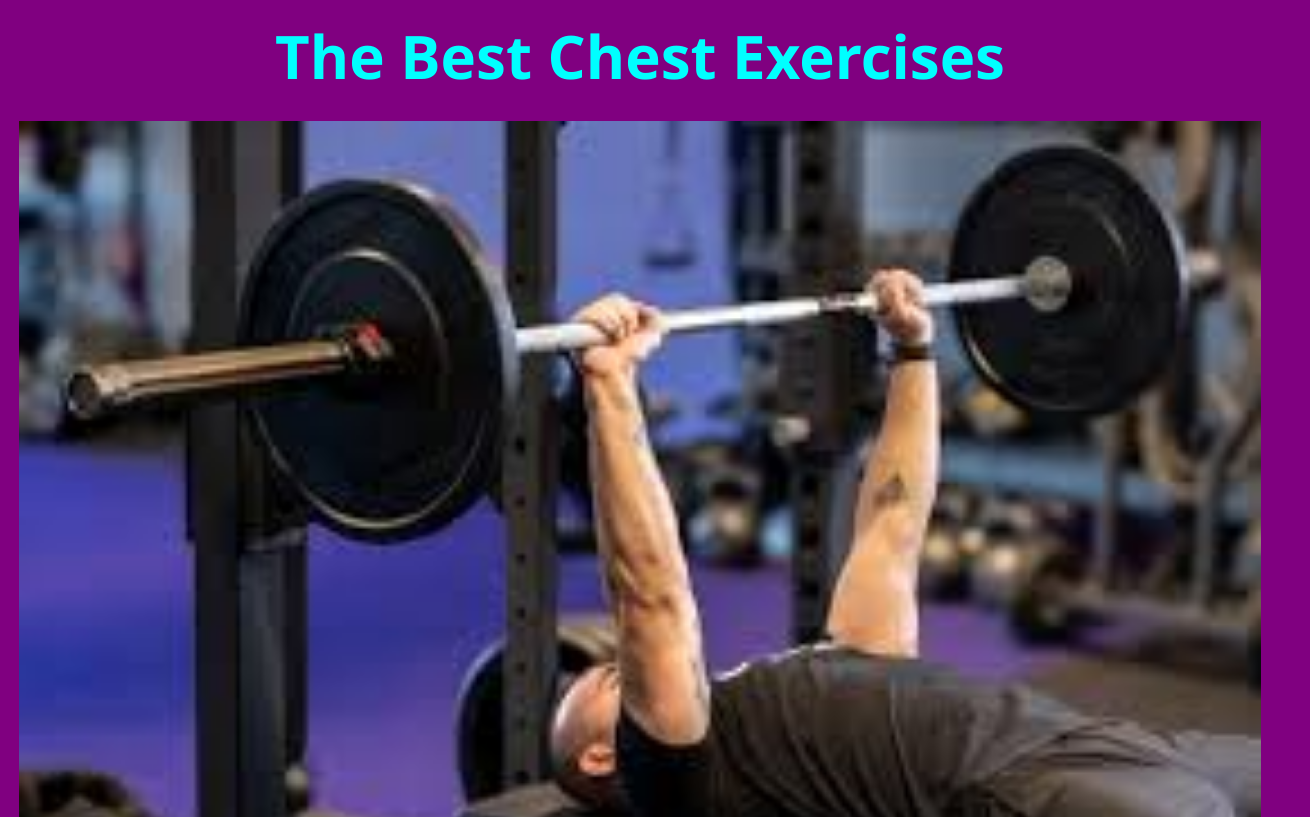
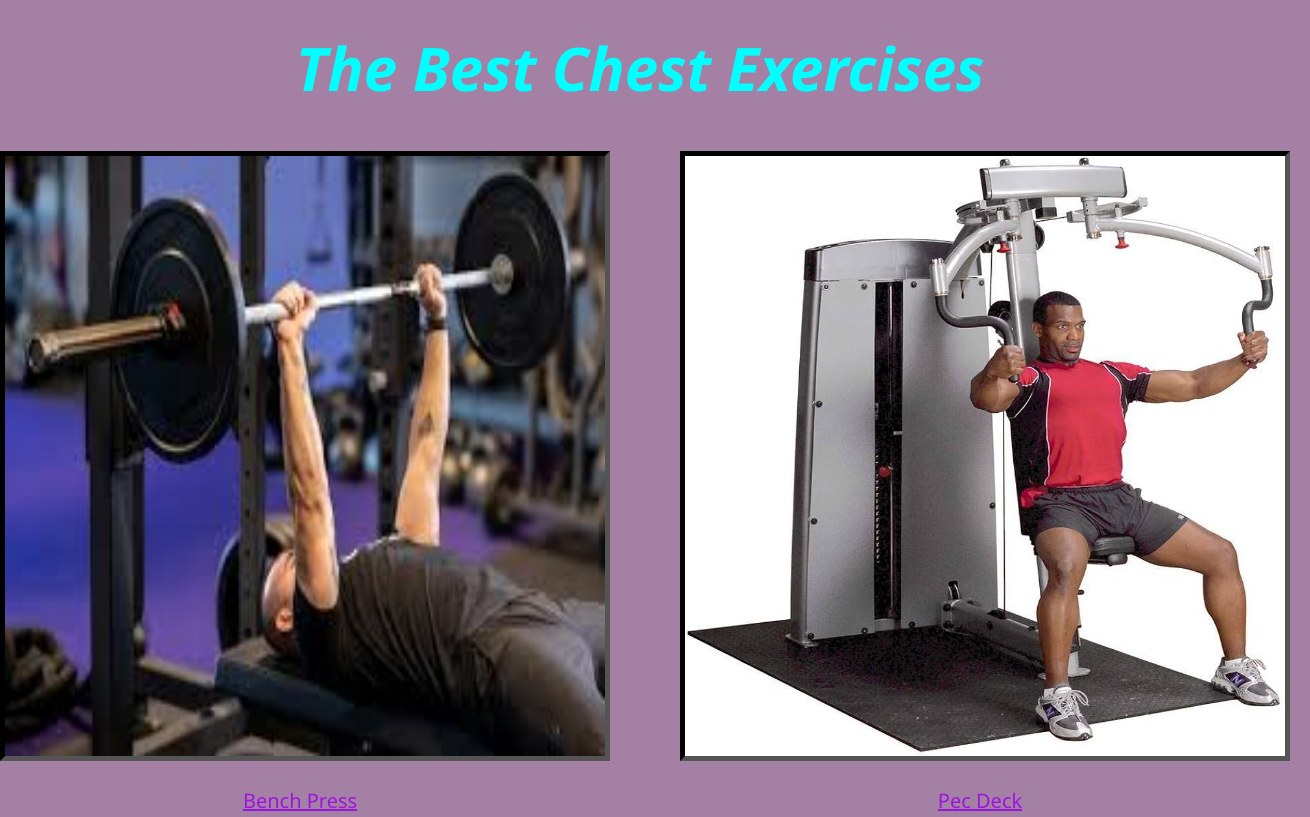
Before and after one commit to judelahage/Chest-Exercises, a plain HTML site: page index.html in a window 1280 px wide. Shown: the top 817 px of the page, 1310 px wide, since content can reach past the window. Drawn offline with Linux system fonts and the light colour scheme.

Commit message:
formatted the main index page properly created the html files for each exercise each image/link links to each exercise

```diff
--- a/index.html
+++ b/index.html
@@ -8,27 +8,35 @@
 </head>
 
 <body>
-    <div class = "title">The Best Chest Exercises
+        <p class = "title"><em>The Best Chest Exercises</em></p>
 
-        <div class = "item top">
-            <img src="images/benchpress.jpg">
-            <a href = "exercises/benchpress.html">Bench Press</a>
+        <div class = "horizontalgroups">
+        <div class = "groups">
+        <div>
+            <a class = "item" href = "exercises/benchpress.html"><img class = "item" src="images/benchpress.jpg"><p id="smallheight">Bench Press</p></a>
+        </div>
         </div>
 
-        <div class = "item">
-            <img src = "images/pecdeck.jpg">
-            <a href = "exercises/pecdeck.html">Pec Deck</a>
+        <div class = "groups">
+        <div>
+            <a class = "item" href = "exercises/pecdeck.html"><img class = "item" src = "images/pecdeck.jpg"><p id="smallheight">Pec Deck</p></a>
+        </div>
+        </div>
         </div>
 
-        <div class = "item">
-            <img src="/Chest-Exercises/Chest-Exercises/images/cableflys.webp">
-            <a href = "exercises/cableflys.html">Cable Flys</a>
+        <div class = "horizontalgroups">
+        <div class = "groups">
+        <div>
+
+            <a class = "item" href = "exercises/cableflys.html"><img class = "item" src="/Chest-Exercises/Chest-Exercises/images/cableflys.webp"><p id="smallheight">Cable Flys</p></a>
+        </div>
         </div>
 
-        <div class = "item">
-            <img src="/Chest-Exercises/Chest-Exercises/images/incline.webp">
-            <a href = "exercises/incline.html">Incline Bench Press</a>
+        <div class = "groups">
+        <div>
+            <a class = "item" href = "exercises/incline.html"><img class = "item" src="/Chest-Exercises/Chest-Exercises/images/incline.webp"><p id="smallheight">Incline Bench Press</p></a>
         </div>
-    </div>
+        </div>
+        </div>
 </body>
 </html>
--- a/style.css
+++ b/style.css
@@ -1,25 +1,12 @@
 * {
-    font-family:'Segoe UI', Tahoma, Geneva, Verdana, sans-serif
+    font-family:'Segoe UI', Tahoma, Geneva, Verdana, sans-serif;
+    margin: 10px;
 
 }
 
 
 body{
-    background-color: purple;
-}
-
-.item{
-    display:flex;
-    flex: 1;
-    flex-direction: column;
-    font-weight:lighter;
-    font-size: 20px;
-    padding: 4px;
-    margin-top: 5px
-}
-
-.item.top{
-    margin-top:20px;
+    background-color: rgb(165, 128, 165);
 }
 
 .title{
@@ -31,6 +18,32 @@ body{
 
 }
 
+
 a{
-    color:crimson;
+    color:rgb(157, 20, 220);
+
 }
+
+
+img{
+    height:600px;
+    width:600px;
+    border: 5px inset black;
+}
+
+
+
+
+.item{
+    font-weight:lighter;
+    font-size: 20px;
+    margin-top: 5px;
+    text-align: center;
+}
+
+
+.horizontalgroups{
+    justify-content: center;
+    display: flex;
+    flex-flow: row;
+}
```
Also changed, not shown: exercises/benchpress.html (+11 -0 lines), exercises/cableflys.html (+11 -0 lines), exercises/incline.html (+11 -0 lines), exercises/pecdeck.html (+11 -0 lines).
